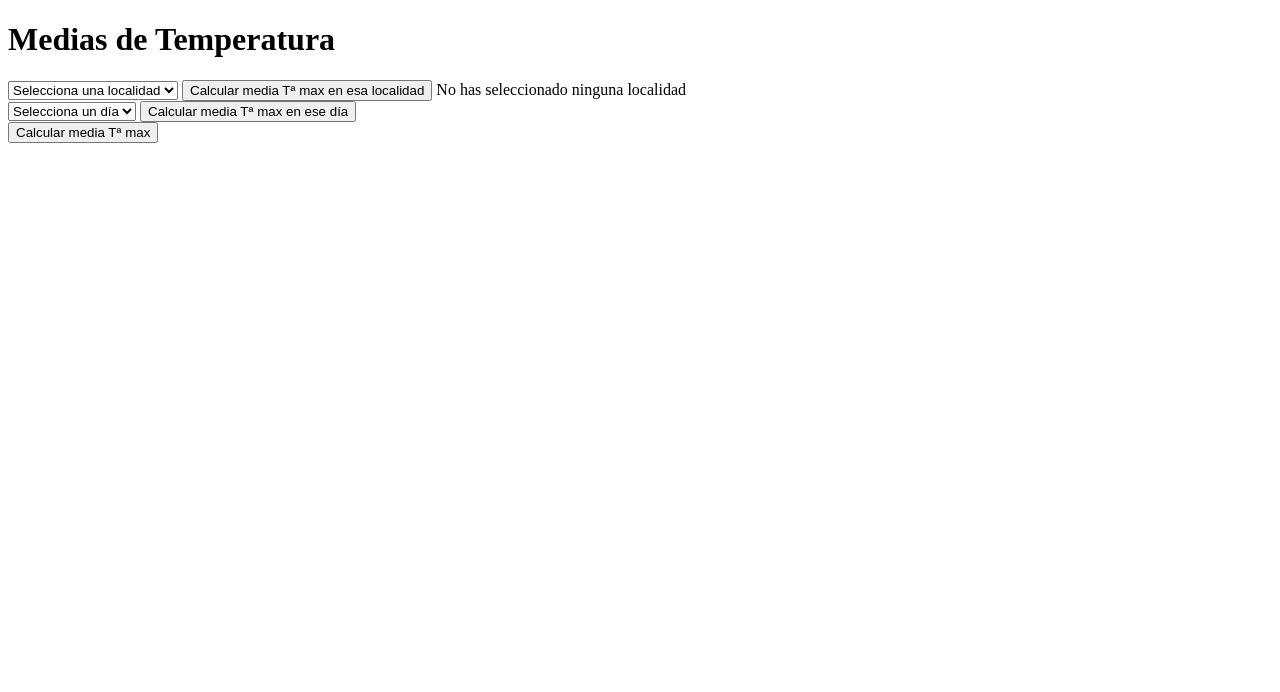
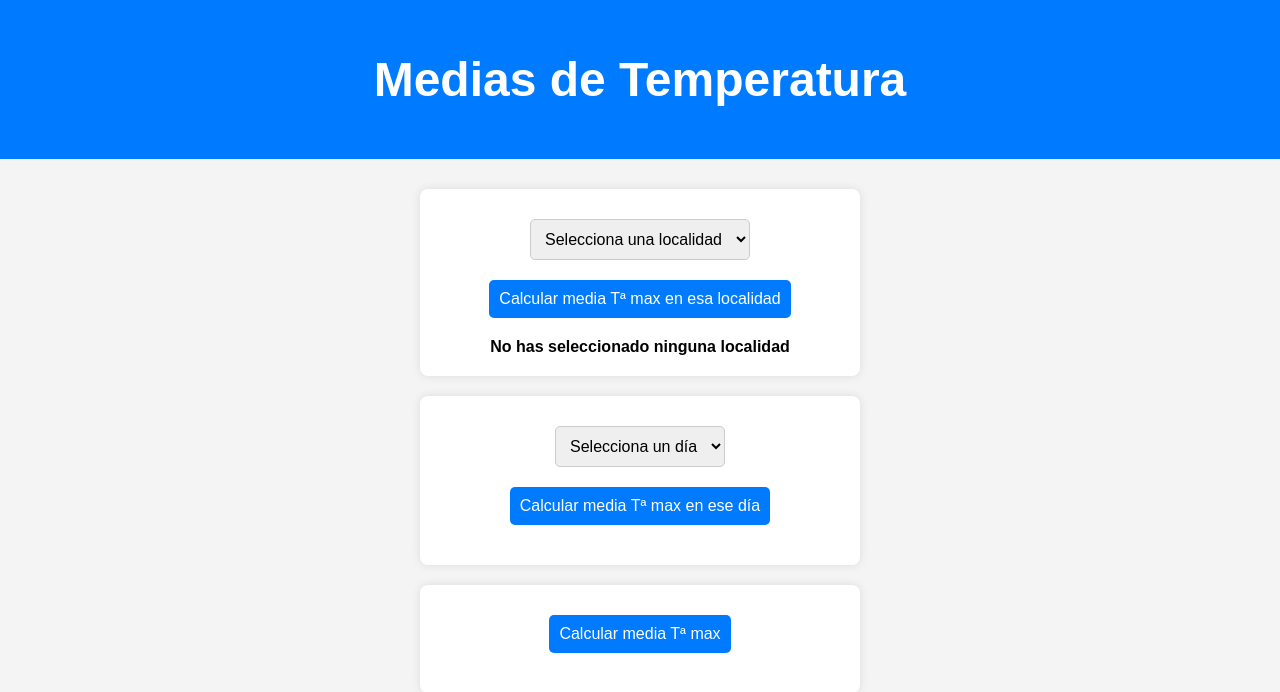
Before and after one commit to ICV-24-25/actividades-sobre-app-temperaturas-D14BL0-FPC, a plain HTML site: page index.html in a window 1280 px wide. Both pictures are taken after a click on the button "Calcular media Tª max en esa localidad". Drawn offline with Linux system fonts and the light colour scheme.

Commit message:
Actualizado por Luisa 09/04/2025

```diff
--- a/datos.json
+++ b/datos.json
@@ -1,21 +1,170 @@
 {
-    "f_inicio": "",
-    "f_fin": "",
-    "localidades": [
-      {
-        "nombre": "Vera",
-        "temperaturas":  [
-            {
-                "dia": "L",
-                "max": "25",
-                "min": "12"
-            }
 
-        ]
-      },
-      {
+    "f_inicio":"24/03/2025",
+    "f_fin":"30/03/2025",
+    "localidades":[
+        {
+            "nombre":"Vera",
+            "temperaturas": [
+                {
+                    "dia":"L",
+                    "max":"25",
+                    "min":"12"
+                },
+                {
+                    "dia":"M",
+                    "max":"27",
+                    "min":"16"
+                },
+                {
+                    "dia":"X",
+                    "max":"29",
+                    "min":"20"
+                },
+                {
+                    "dia":"J",
+                    "max":"24",
+                    "min":"19"
+                },
+                {
+                    "dia":"V",
+                    "max":"26",
+                    "min":"14"
+                },
+                {
+                    "dia":"S",
+                    "max":"20",
+                    "min":"18"
+                },
+                {
+                    "dia":"D",
+                    "max":"28",
+                    "min":"17"
+                }
+            ]
+        },
+        {
+            "nombre":"Huércal-Overa",
+            "temperaturas": [
+                {
+                    "dia":"L",
+                    "max":"24",
+                    "min":"17"
+                },
+                {
+                    "dia":"M",
+                    "max":"29",
+                    "min":"19"
+                },
+                {
+                    "dia":"X",
+                    "max":"24",
+                    "min":"18"
+                },
+                {
+                    "dia":"J",
+                    "max":"27",
+                    "min":"17"
+                },
+                {
+                    "dia":"V",
+                    "max":"24",
+                    "min":"15"
+                },
+                {
+                    "dia":"S",
+                    "max":"30",
+                    "min":"19"
+                },
+                {
+                    "dia":"D",
+                    "max":"26",
+                    "min":"12"
+                }
+            ]
 
-      }
+        },
+        {
+            "nombre":"Albox",
+            "temperaturas": [
+                {
+                    "dia":"L",
+                    "max":"27",
+                    "min":"15"
+                },
+                {
+                    "dia":"M",
+                    "max":"26",
+                    "min":"17"
+                },
+                {
+                    "dia":"X",
+                    "max":"29",
+                    "min":"17"
+                },
+                {
+                    "dia":"J",
+                    "max":"29",
+                    "min":"14"
+                },
+                {
+                    "dia":"V",
+                    "max":"26",
+                    "min":"14"
+                },
+                {
+                    "dia":"S",
+                    "max":"27",
+                    "min":"19"
+                },
+                {
+                    "dia":"D",
+                    "max":"27",
+                    "min":"16"
+                }
+            ]
+        },
+        {
+            "nombre":"Mojacar",
+            "temperaturas": [
+                {
+                    "dia":"L",
+                    "max":"26",
+                    "min":"14"
+                },
+                {
+                    "dia":"M",
+                    "max":"29",
+                    "min":"14"
+                },
+                {
+                    "dia":"X",
+                    "max":"27",
+                    "min":"18"
+                },
+                {
+                    "dia":"J",
+                    "max":"24",
+                    "min":"16"
+                },
+                {
+                    "dia":"V",
+                    "max":"25",
+                    "min":"17"
+                },
+                {
+                    "dia":"S",
+                    "max":"23",
+                    "min":"11"
+                },
+                {
+                    "dia":"D",
+                    "max":"26",
+                    "min":"17"
+                }
+            ]
+        }
+    ]
 
-    ]
-  }
+
+    }
--- a/index.html
+++ b/index.html
@@ -5,6 +5,7 @@
     <meta charset="UTF-8">
     <meta name="viewport" content="width=device-width, initial-scale=1.0">
     <title>Pagina del Tiempo</title>
+    <link rel="stylesheet" href="styles.css">
 </head>
 
 <body>
--- a/script.js
+++ b/script.js
@@ -1,86 +1,114 @@
-const temperaturas = [
-    [23,25,22,16,24,22,27],
-    [33,35,32,36,34,32,37],
-    [13,15,12,26,14,12,17],
-    [25,25,25,25,25,25,25]];
-
-const localidades = ["Vera","Huércal-Overa","Albox","Mojácar"];
-
-const data = document.getElementById("localidad");
-
-for(let i=0; i<localidades.length;i++){
-    data.innerHTML = data.innerHTML + `<option value="${localidades[i]}">${localidades[i]}</option>`
+let temperaturas = [];
+/**
+ * Carga los datos de temperaturas desde un archivo JSON y los almacena en la variable global `temperaturas`.
+ * También configura el elemento select con las localidades disponibles.
+ */
+async function cargarDatos() {
+    try {
+        const response = await fetch("datos.json");
+        if (!response.ok) {
+            throw new Error(`Error al cargar el archivo: ${response.status}`);
+        }
+        const datos = await response.json();
+        temperaturas = datos.localidades;
+        setSelectLocalidades(temperaturas);
+        console.log("Datos cargados correctamente:", temperaturas);
+    } catch (error) {
+        console.error("Error al cargar los datos:", error.message);
+    } finally {
+        console.log("Carga de datos finalizada.");
+    }
 }
 
-/* Otra manera de rellenar el select de localidades
-localidades.forEach((localidad, index) => {
-    const option = document.createElement("option");
-    option.value = index; // Guardamos el índice para referencia
-    option.textContent = localidad;
-    data.appendChild(option);
-});
-*/
-
-/**
- *
- * @param {*} arrayT
- * @returns
- */
-function calcularMedia(arrayT) {
-    let suma = 0;
-    arrayT.forEach(num => {
-        suma += num;
+function setSelectLocalidades(localidades) {
+    const select = document.getElementById("localidad");
+    localidades.forEach(localidad => {
+        const option = document.createElement("option");
+        option.value = localidad.nombre;
+        option.textContent = localidad.nombre;
+        select.appendChild(option);
     });
-    return arrayT.length ? (suma / arrayT.length).toFixed(2) : "0.00";
-}
-function calcularMediaDia(dia) {
-    let suma = 0;
-    temperaturas.forEach(localidad => {
-        suma += localidad[dia];
-    });
-    return temperaturas.length ? (suma / temperaturas.length).toFixed(2) : "0.00";
 }
 
-/**
- * Esta función no la vamos a usar, vamos a reutilizar código.
- * @returns
- */
+function calcularMaximaLocalidad(arrayT) {
+    if (!arrayT || !arrayT.length) return "0.00";
+    const suma = arrayT.reduce((acc, dia) => acc + parseInt(dia.max), 0);
+    return (suma / arrayT.length).toFixed(2);
+}
+
+function calcularMediaDia(diaLetra) {
+    if (!temperaturas || temperaturas.length === 0) return "0.00";
+    let suma = 0;
+    let total = 0;
+
+    temperaturas.forEach(localidad => {
+        const dia = localidad.temperaturas.find(t => t.dia === diaLetra);
+        if (dia) {
+            suma += parseInt(dia.max);
+            total++;
+        }
+    });
+
+    return total > 0 ? (suma / total).toFixed(2) : "0.00";
+}
+
 function calcularMediaGlobal() {
     let suma = 0;
+    let total = 0;
+
     temperaturas.forEach(localidad => {
-        localidad.forEach(num => {
-            suma += num;
-        }
+        localidad.temperaturas.forEach(dia => {
+            suma += parseInt(dia.max);
+            total++;
+        });
+    });
 
-        );
-    });
-    return temperaturas.length ? (suma / temperaturas.length).toFixed(2) : "0.00";
+    return total > 0 ? (suma / total).toFixed(2) : "0.00";
 }
 
-function avglocalidad(){
+function avglocalidad() {
+    const select = document.getElementById("localidad");
+    const indice = select.selectedIndex - 1;
 
-   //const nombre = document.getElementById("localidad").value;
-   //const indice= getIndexOfLocalidad(nombre);
-    const indice = document.getElementById("localidad").selectedIndex-1;
+    const resultado = document.getElementById("res_avglocalidad");
 
-   if (indice>=0){
-    document.getElementById("res_avglocalidad").innerHTML=calcularMedia(temperaturas[indice]);
-   }else{
-    document.getElementById("res_avglocalidad").innerHTML="No has seleccionado ninguna localidad";
-   }
+    if (!temperaturas || temperaturas.length === 0) {
+        resultado.textContent = "Datos no disponibles";
+        return;
+    }
+
+    if (indice >= 0) {
+        const localidad = temperaturas[indice];
+        const media = calcularMaximaLocalidad(localidad.temperaturas);
+        resultado.textContent = `Media: ${media}°C`;
+    } else {
+        resultado.textContent = "No has seleccionado ninguna localidad";
+    }
 }
 
+document.getElementById("avgdia").addEventListener("click", function () {
+    const diaSelect = document.getElementById("dia");
+    const diaLetra = diaSelect.value;
+    const resultado = document.getElementById("res_avgdia");
 
-document.getElementById("avgdia").addEventListener("click", function() {
-    const diaIndex = document.getElementById("dia").selectedIndex - 1;
-    if (diaIndex < 0) return;
+    if (!diaLetra) {
+        resultado.textContent = "Selecciona un día válido";
+        return;
+    }
 
-    const avgTemp = calcularMediaDia(diaIndex);
-
-    document.getElementById("res_avgdia").textContent = `Media: ${avgTemp}°C`;
+    const media = calcularMediaDia(diaLetra);
+    resultado.textContent = `Media: ${media}°C`;
 });
 
-document.getElementById("avg").addEventListener("click", function() {
-    const allTemps = temperaturas.flat();
-    document.getElementById("res_avg").textContent = `Media global: ${calcularMedia(allTemps)}°C`;
+document.getElementById("avg").addEventListener("click", function () {
+    const resultado = document.getElementById("res_avg");
+    if (!temperaturas || temperaturas.length === 0) {
+        resultado.textContent = "Datos no disponibles";
+        return;
+    }
+    const media = calcularMediaGlobal();
+    resultado.textContent = `Media global: ${media}°C`;
 });
+
+// Cargar datos al iniciar la página
+cargarDatos();
--- /dev/null
+++ b/styles.css
@@ -0,0 +1,57 @@
+body {
+    font-family: Arial, sans-serif;
+    margin: 0;
+    padding: 0;
+    background-color: #f4f4f4;
+    text-align: center;
+}
+
+header {
+    background-color: #007BFF;
+    color: white;
+    padding: 20px;
+    font-size: 24px;
+}
+
+main {
+    margin: 20px;
+    display: flex;
+    flex-direction: column;
+    align-items: center;
+}
+
+.avg {
+    background-color: white;
+    padding: 20px;
+    margin: 10px;
+    border-radius: 8px;
+    box-shadow: 0 0 10px rgba(0, 0, 0, 0.1);
+    width: 80%;
+    max-width: 400px;
+}
+
+select, button {
+    margin: 10px;
+    padding: 10px;
+    font-size: 16px;
+    border-radius: 5px;
+    border: 1px solid #ccc;
+}
+
+button {
+    background-color: #007BFF;
+    color: white;
+    border: none;
+    cursor: pointer;
+    transition: background-color 0.3s;
+}
+
+button:hover {
+    background-color: #0056b3;
+}
+
+span {
+    display: block;
+    margin-top: 10px;
+    font-weight: bold;
+}
```
